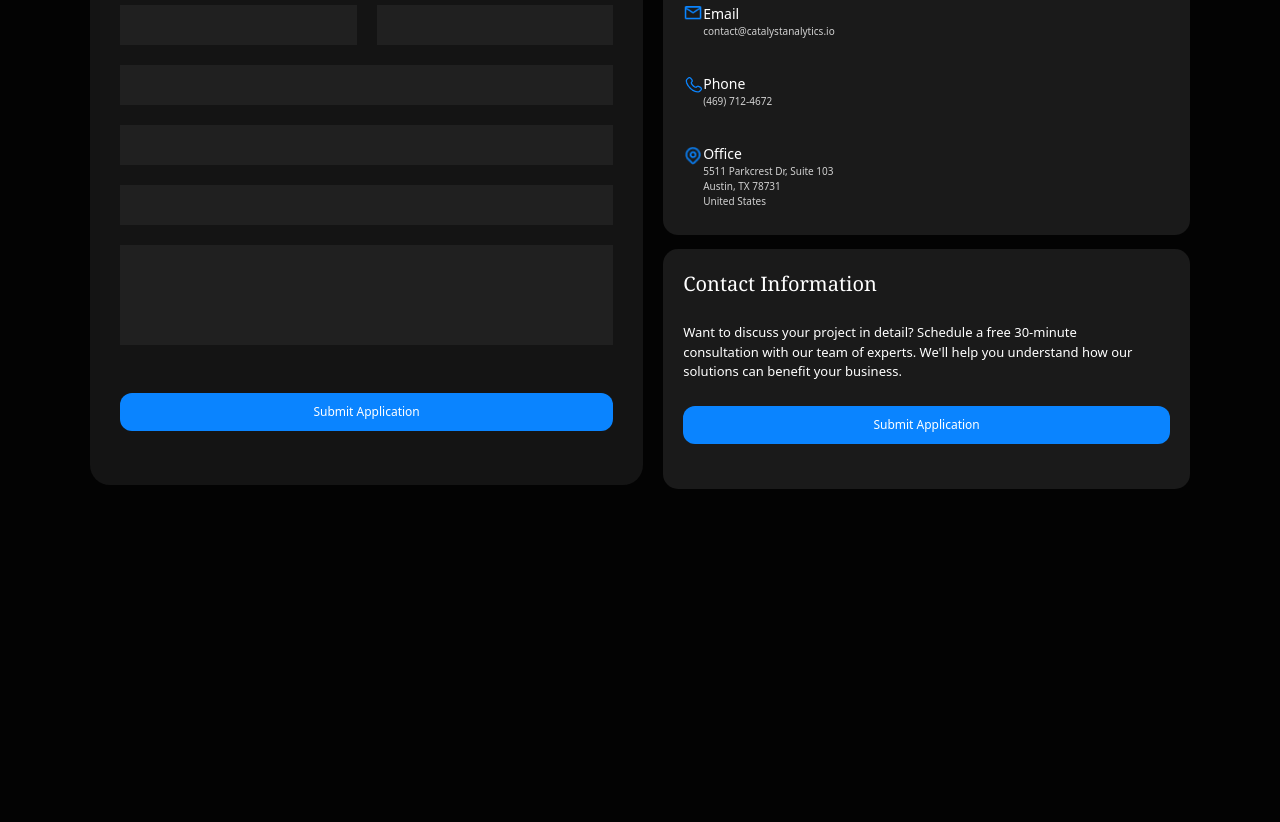
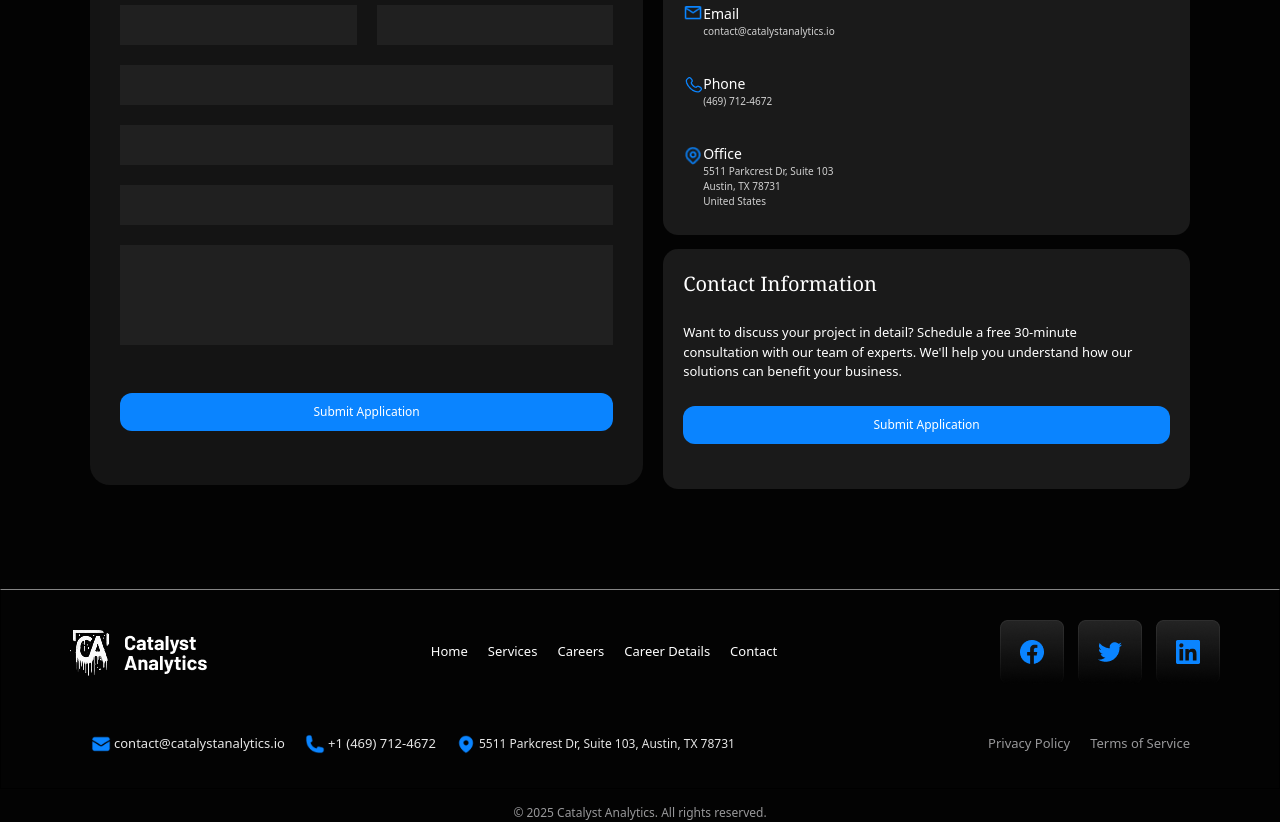
Before and after one commit to gafurovsaidjafar090909-hash/day18exam, a website: page src/index5.html in a window 1280 px wide. Shown: the part 529-1351 px from the top of the page. Before the commit the page ends 1018 px from the top, so only its background shows below. Drawn offline with Linux system fonts and the light colour scheme.

Commit message:
section2

```diff
--- a/src/index5.html
+++ b/src/index5.html
@@ -123,6 +123,59 @@
     </div>
 
 
+          <div class="h-[200px] w-[100%] max-w-[1300px] m-auto border-1 mt-[100px] border-t-[#858585] ">
+
+ <div class="flex flex-row max-w-[1200px] m-auto items-center justify-between pl-[20px] pr-[20px] mt-[30px]">
+
+        <img src="./img/Logo (10).png" alt="">
+
+        <div class="hidden lg:flex gap-[20px] text-[13px] font-light text-[white]">
+            <a href="./index.html">Home</a>
+            <a href="./src/index2.html">Services</a>
+            <a href="./src/index3.html">Careers</a>
+            <a href="./src/index4.html">Career Details</a>
+            <a href="./src/index5.html">Contact</a>
+        </div>
+      <img class="" src="./img/Buttons Container.png" alt="">
+
+    </div>
+
+    <div class="flex flex-col lg:flex-row  max-w-[1100px] m-auto justify-between mt-[50px] pl-[100px] lg:pl-[1px]">
+
+        <div class="flex flex-col lg:flex-row gap-[20px]">
+
+
+        <div class="flex gap-[3px] items-center">
+            <img class="h-[20px]" src="./img/Icon (15).png" alt="">
+            <p class="text-[#E6E6E6] text-[13px]">contact@catalystanalytics.io</p>
+        </div>
+
+        <div class="flex gap-[3px] items-center">
+            <img class="h-[20px]" src="./img/Icon (16).png" alt="">
+            <p class="text-[#E6E6E6] text-[13px]">+1 (469) 712-4672</p>
+        </div>
+
+           <div class="flex gap-[3px] items-center">
+            <img class="h-[20px]" src="./img/Icon (17).png" alt="">
+            <p class="text-[#E6E6E6] text-[12px]">5511 Parkcrest Dr, Suite 103, Austin, TX 78731</p>
+        </div>
+           </div>
+
+           <div class="flex gap-[20px]">
+            <p class="text-[13px] text-[#98989A]">Privacy Policy</p>
+            <p  class="text-[13px] text-[#98989A]">Terms of Service</p>
+           </div>
+
+
+        </div>
+        <p  class="text-[12px] text-[#98989A] text-center mt-[50px]">© 2025 Catalyst Analytics. All rights reserved.</p>
+
+
+    </div>
+
+
+
+
 
 
 </body>
```
